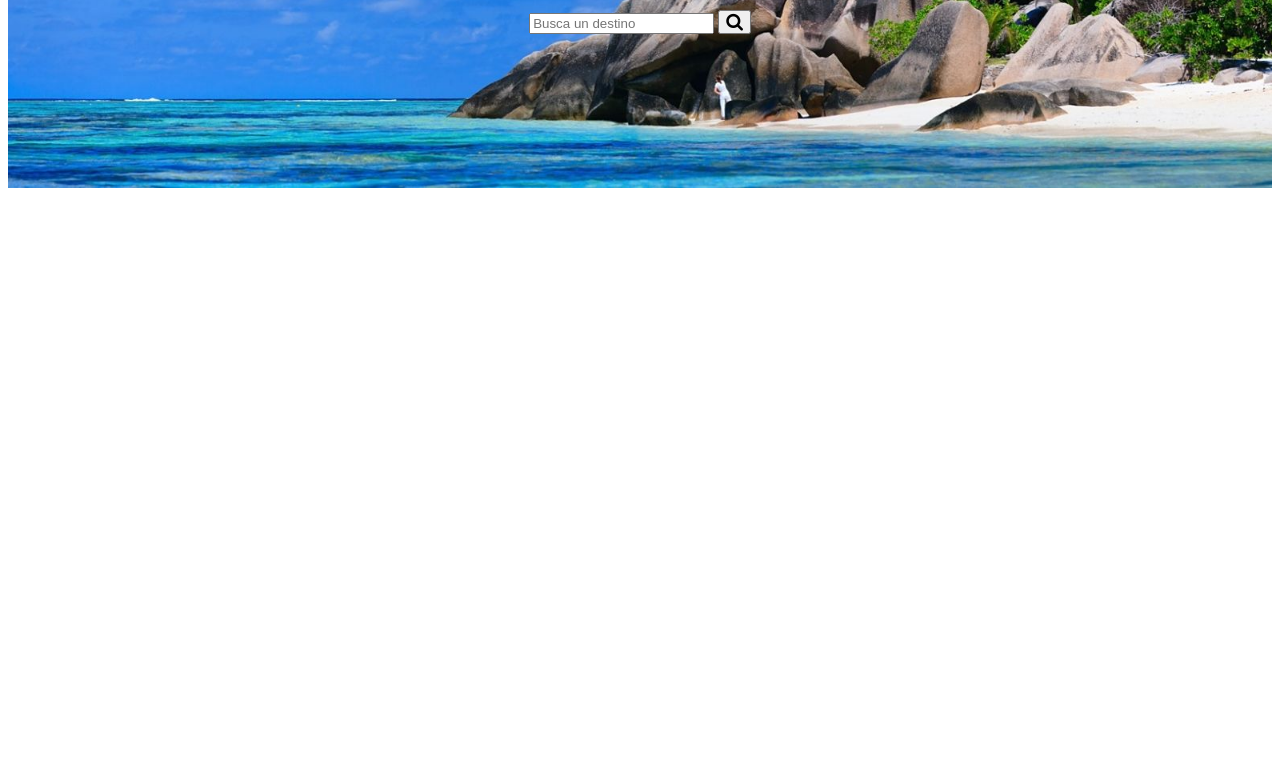
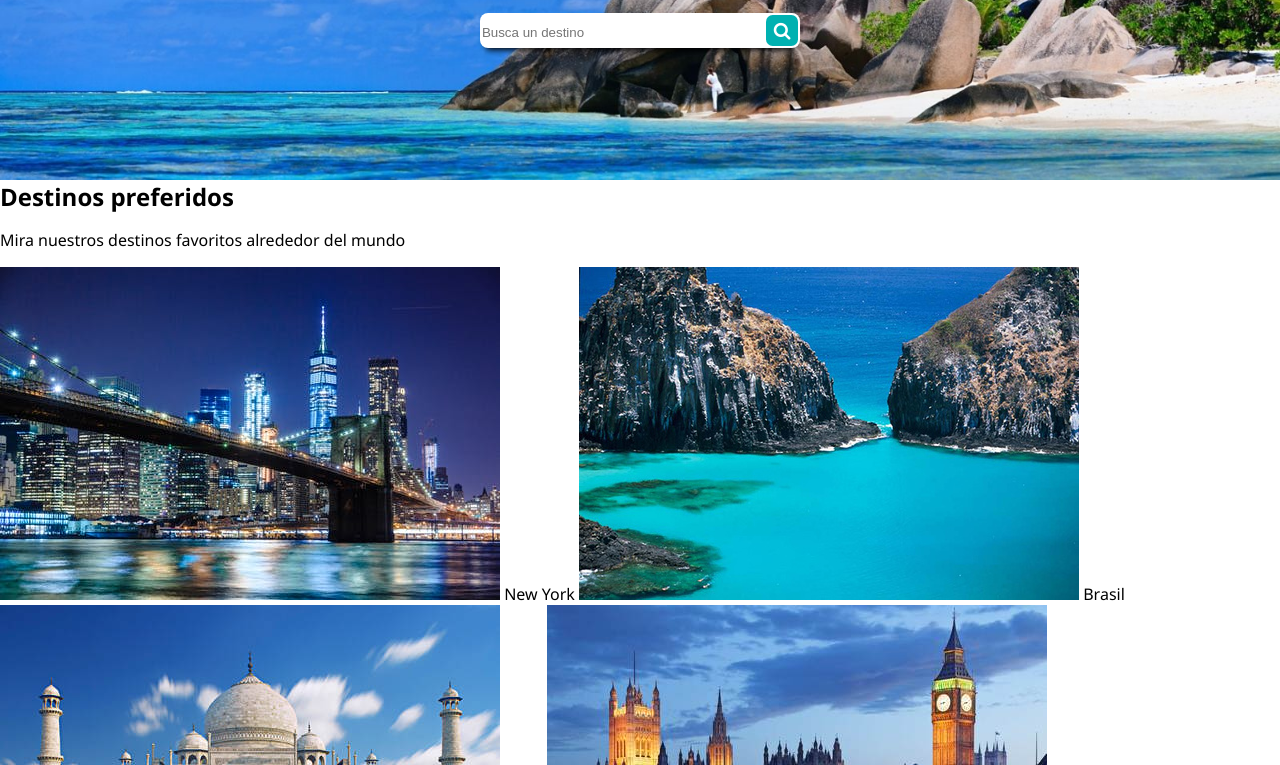
Before and after one commit to MaryAlvarezH/BeduSass, a plain HTML site: page index.html in a window 1280 px wide. Shown: the part 280-1045 px from the top of the page. Before the commit the page ends 800 px from the top, so only its background shows below. Drawn offline with Linux system fonts and the light colour scheme.

Commit message:
se agregan estilos con sass a la portada

```diff
--- a/assets/scss/main.scss
+++ b/assets/scss/main.scss
@@ -5,8 +5,14 @@ $md: 35px;
 $lg: 60px;
 $t-width: 100%;
 $zero: 0;
+$color-aqua: #00b1b1;
+$font-theme: 'Segoe UI', Tahoma, Geneva, Verdana, sans-serif;
 
-
+body{
+    margin:0;
+    padding: 0;
+    font-family: $font-theme;
+}
 nav {
     height: $lg;
     background-color: $dark;
@@ -48,4 +54,38 @@ h3 {
     align-items: center;
     justify-content: center;
     flex-direction:column;
+    color: $white;
+
+    span{
+        font-size: $md;
+    }
+    input {
+        height: $md;
+        width: 35vh;
+        background: transparent;
+        border: none;
+        bottom: $zero;
+        box-sizing: border-box;
+        left: $zero;
+        margin: $zero;
+    }
+    div {
+        height: $md;
+        border-color: transparent;
+        background-color: $white;
+        border-color: transparent;
+        border-radius: 0.5em;
+        box-shadow: 0 8px 6px -6px $dark;
+        justify-content: center;
+        align-items: center;
+    }
+    button {
+        height: 31px;
+        width: 4vh;
+        background-color: $color-aqua;
+        color: $white;
+        border: transparent;
+        border-radius: 0.5em;
+        margin: 2px;
+    }
 }
--- a/index.html
+++ b/index.html
@@ -31,5 +31,57 @@
         </search>
 
     </div>
+    <section>
+        <div class="destiny-section">
+            <h2>Destinos preferidos</h2>
+            <p>Mira nuestros destinos favoritos alrededor del mundo</p>
+        </div>
+        <div class="collection">
+            <div class="grid">
+                <card>
+                    <img src="assets/images/card1.jpeg">
+                    <span>New York<span>
+                </card>
+                <card>
+                    <img src="assets/images/card2.jpg">
+                    <span>Brasil<span>
+                </card>
+                <card>
+                    <img src="assets/images/card3.jpg">
+                    <span>India<span>
+                </card>
+                <card>
+                    <img src="assets/images/card8.jpg">
+                    <span>Londres<span>
+                </card>
+                <card>
+                    <img src="assets/images/card7.jpg">
+                    <span>Japón<span>
+                </card>
+                <card>
+                    <img src="assets/images/card6.jpg">
+                    <span>Rusia<span>
+                </card>
+
+            </div>
+        </div>
+
+    </section>
+
+
+    <footer>
+        <div class="contact">
+            <span>BeduTravels 2019</span>
+            <br>
+            <span>hola@bedutravels.com</span>
+        </div>
+
+        <div class="social-media">
+            <a href="#" class="fa fa-facebook"></a>
+            <a href="#" class="fa fa-twitter"></a>
+            <a href="#" class="fa fa-instagram"></a>
+        </div>
+    </footer>
+
 </body>
 </html>
```
Also changed, not shown: assets/css/main.css, 1 other file.
